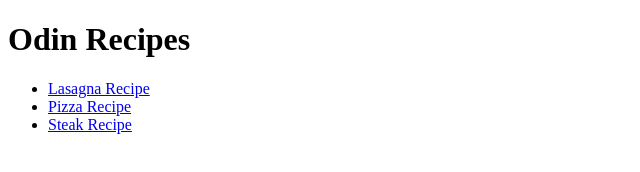
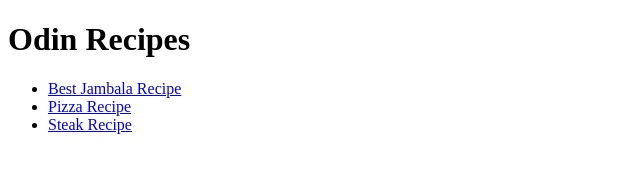
Before and after one commit to jayjay-06/odin-recipes, a plain HTML site: page index.html in a window 1280 px wide. Shown: the full height of the page, 0-640 px from the left. Drawn offline with Linux system fonts and the light colour scheme.

Commit message:
Edit index

```diff
--- a/index.html
+++ b/index.html
@@ -8,8 +8,9 @@
 </head>
 <body>
     <h1>Odin Recipes</h1>
+
     <ul>
-        <li> <a href="recipes/lasagna.html">Lasagna Recipe</a></li>
+        <li> <a href="recipes/fish.html">Best Jambala Recipe</a></li>
         <li><a href="recipes/pizza.html">Pizza Recipe</a></li>
         <li><a href="recipes/steak.html">Steak Recipe</a></li>
     </ul>
```
